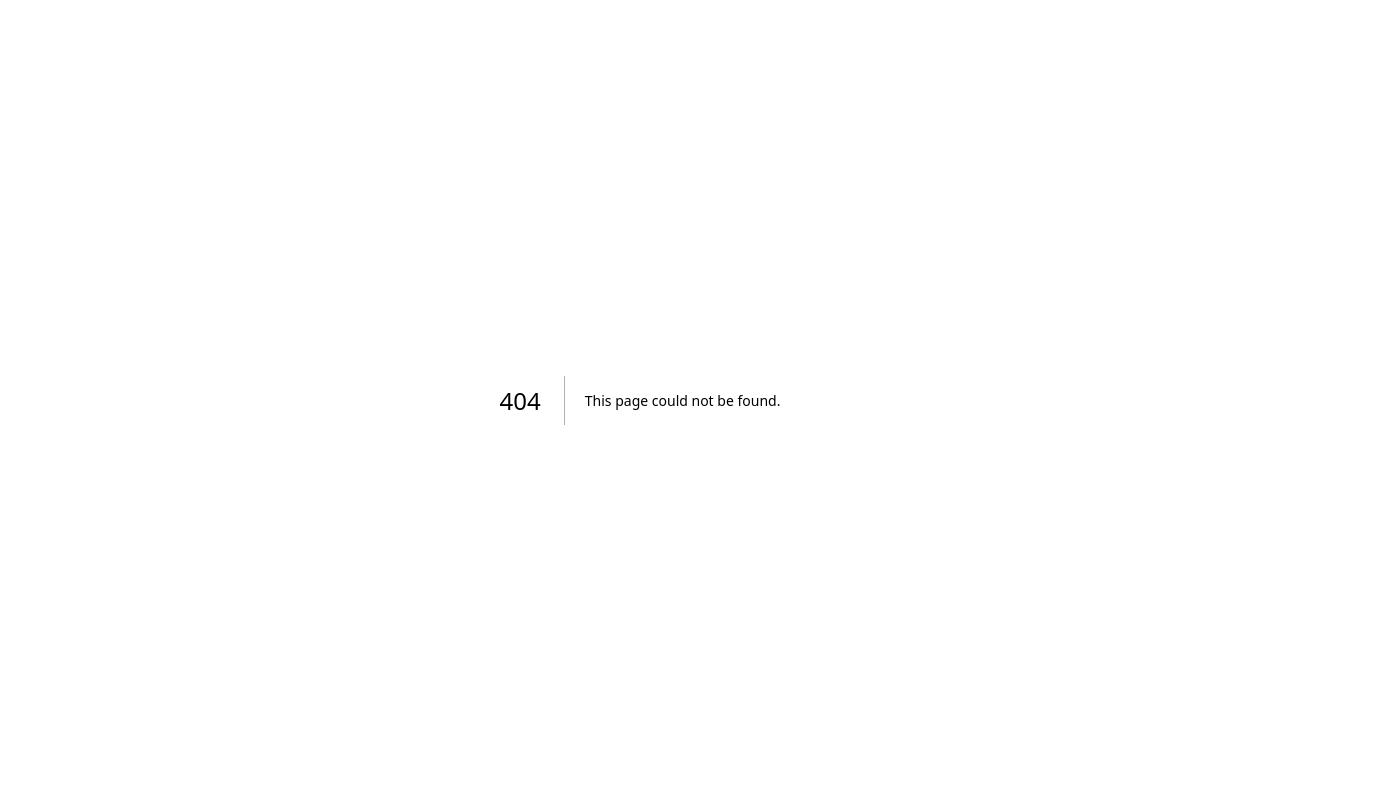
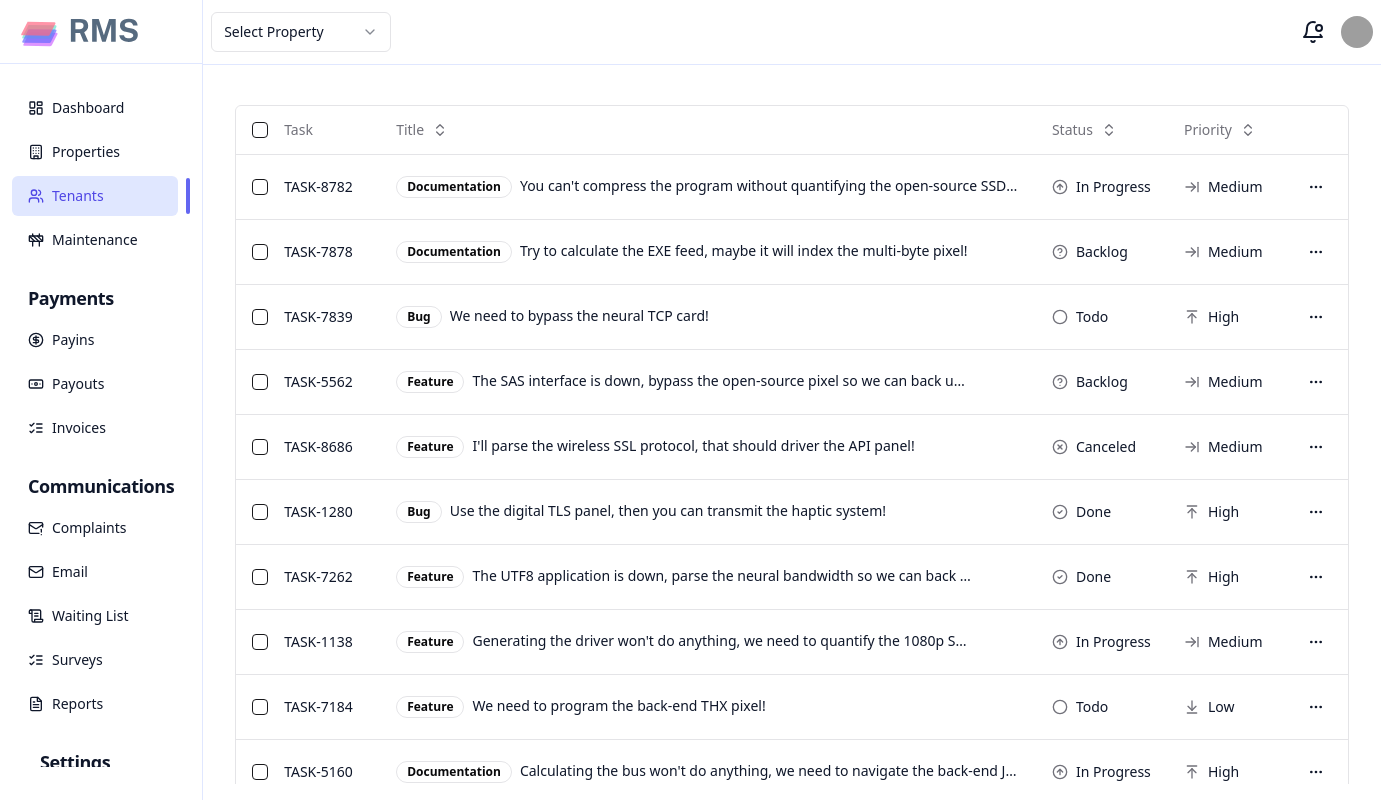
Before and after one commit to amani-joseph/rental_management_software_ICT_II, a Next.js app: page /dashboard/tenants in a window 1280 px wide. Before the commit this address had no page. Shown: the whole page, 1381 px wide, since content can reach past the window. Built offline with nearby package versions, Linux system fonts and the light colour scheme; grey boxes are pictures that could not be loaded.

Commit message:
Dashboard

```diff
--- a/components/auth/Login.tsx
+++ b/components/auth/Login.tsx
@@ -1,21 +1,20 @@
 "use client";
-import React, {FunctionComponent, useState} from "react";
-import {authSchema} from "@/lib/validations/auth";
+import React, { FunctionComponent, useState } from "react";
+import { authSchema } from "@/lib/validations/auth";
 import * as z from "zod";
-import {zodResolver} from "@hookform/resolvers/zod";
-import {useForm} from "react-hook-form";
+import { zodResolver } from "@hookform/resolvers/zod";
+import { useForm } from "react-hook-form";
 import toast from "react-hot-toast";
-import {Form,} from "@/ui/form";
-import {Button} from "@/ui/button";
-import {useRouter} from "next/navigation";
-import {AppRouterInstance} from "next/dist/shared/lib/app-router-context";
+import { Form } from "@/ui/form";
+import { Button } from "@/ui/button";
+import { useRouter } from "next/navigation";
+import { AppRouterInstance } from "next/dist/shared/lib/app-router-context";
 import Link from "next/link";
-import {Icons} from "@/components/icons";
-import {CustomInput} from "@/atoms/forms/CustomInput";
+import { Icons } from "@/components/icons";
+import { CustomInput } from "@/atoms/forms/CustomInput";
 
 // import { useForm, SubmitHandler } from "react-hook-form"
-interface OwnProps {
-}
+interface OwnProps {}
 
 type Props = OwnProps;
 type SignInFormValues = z.infer<typeof authSchema>;
@@ -26,7 +25,7 @@ const defaultValues: Partial<SignInFormValues> = {
 const Login: FunctionComponent<Props> = (props) => {
 	const router: AppRouterInstance = useRouter();
 	const [visible, setVisible] = useState<boolean>(false);
-    const [isLoading, setIsLoading] = React.useState<Boolean>(false);
+	const [isLoading, setIsLoading] = React.useState<boolean>(false);
 	const form = useForm<SignInFormValues>({
 		resolver: zodResolver(authSchema),
 		defaultValues,
@@ -110,7 +109,7 @@ const Login: FunctionComponent<Props> = (props) => {
 				<p className={"text-sm text-center"}>
 					Not registered?{" "}
 					<Link
-                        href={"/sign-up"}
+						href={"/sign_up"}
 						className={"text-indigo-600 hover:text-indigo-500"}>
 						Create account
 					</Link>
--- a/components/auth/Sign-up.tsx
+++ b/components/auth/Sign-up.tsx
@@ -61,9 +61,9 @@ const SignUp: FC<Props> = (props) => {
                         <span className="w-full border-t"/>
                     </div>
                     <div className="relative flex justify-center text-xs uppercase">
-						<span className="bg-background px-2 text-muted-foreground">
+						{/* <span className="bg-background px-2 text-muted-foreground">
 							Or continue with
-						</span>
+						</span> */}
                     </div>
                 </div>
                 <Form {...form}>
--- /dev/null
+++ b/src/app/dashboard/email/page.tsx
@@ -0,0 +1,15 @@
+import {FC} from "react";
+
+interface PropertiesProps {
+
+}
+
+const page: FC<PropertiesProps> = () => {
+    return (
+        <div>
+            Email
+        </div>
+    );
+}
+
+export default page;
--- /dev/null
+++ b/src/app/dashboard/invoices/page.tsx
@@ -0,0 +1,31 @@
+import React from "react";
+import {promises as fs} from "fs";
+import path from "path";
+import {z} from "zod";
+import {invoiceSchema} from "@/components/dashboard/Invoices/InvoicesTable/schema";
+import {DataTable} from "@/atoms/tables/data-table";
+import {InvoiceColumns} from "@/components/dashboard/Invoices/InvoicesTable/invoiceColumns";
+
+interface PropertiesProps {
+
+}
+
+const page: () => Promise<React.JSX.Element> = async () => {
+    async function getInvoices() {
+        const data = await fs.readFile(
+            path.join(process.cwd(), "components/dashboard/Invoices/InvoicesTable/data.json")
+        );
+        const invoice = JSON.parse(data.toString());
+        return z.array(invoiceSchema).parse(invoice);
+    }
+
+    const invoices = await getInvoices();
+    // console.log("INVOICES ==> :", invoices)
+    return (
+        <div className=" mx-auto py-10 w-[100%]">
+            <DataTable data={invoices} columns={InvoiceColumns}/>
+        </div>
+    );
+}
+
+export default page;
--- /dev/null
+++ b/src/app/dashboard/layout.tsx
@@ -0,0 +1,47 @@
+import "@/styles/globals.css"
+import {inter, montserrat, poppins, raleway} from "@/lib/fonts"
+import {cn} from "@/lib/utils";
+import DashboardNavbar from "@/components/Top-nav/DashboardNavbar";
+import SideBar from "@/components/Sidebar/sideBar";
+import {ScrollArea} from "@/components/ui/scroll-area";
+
+
+export const metadata = {
+    title: 'Spaces App',
+    description: 'Generated by create next app',
+}
+
+export default function DashboardLayout({
+                                            children,
+                                        }: {
+    children: React.ReactNode
+}) {
+    return (
+        <>
+            <div
+                className={cn(
+                    "min-h-screen flex flex-row divide-x divide-indigo-100 bg-background text-slate-900 antialiased border-separate !scroll-smooth",
+                    poppins.variable,
+                    inter.variable,
+                    montserrat.variable,
+                    raleway.variable
+                )}
+            >
+                <div className={"min-h-screen w-[300px] hidden lg:block"}>
+                    <SideBar/>
+                </div>
+                <div className="min-h-[80dvh] flex flex-col  w-full divide-y divide-indigo-100">
+                    <div className="">
+                        <DashboardNavbar/>
+                    </div>
+                    <ScrollArea className={"max-h-[90vh] "}>
+                        <div className="w-[100%] h-[100%] flex  flex-row">
+                            {children}
+                        </div>
+                    </ScrollArea>
+                </div>
+            </div>
+        </>
+
+    )
+}
--- /dev/null
+++ b/src/app/dashboard/page.tsx
@@ -0,0 +1,11 @@
+import { FC } from "react";
+
+interface DashboardProps {}
+
+const Dashboard: FC<DashboardProps> = () => {
+	console.log("server log");
+
+	return <div>Dashboard</div>;
+};
+
+export default Dashboard;
--- /dev/null
+++ b/src/app/dashboard/property-details/page.tsx
@@ -0,0 +1,15 @@
+import {FC} from "react";
+
+interface PropertiesProps {
+
+}
+
+const page: FC<PropertiesProps> = () => {
+    return (
+        <div>
+            Property
+        </div>
+    );
+}
+
+export default page;
--- /dev/null
+++ b/src/app/dashboard/tenants/page.tsx
@@ -0,0 +1,47 @@
+import {DataTable} from "@/atoms/tables/data-table";
+import {columns, Payment} from "@/atoms/tables/columns";
+import React from "react";
+import {promises as fs} from "fs";
+import path from "path";
+import {z} from "zod";
+import {taskSchema} from "@/atoms/tables/schema";
+
+const payments: Payment[] = [
+    {
+        id: "728ed52f",
+        amount: 100,
+        status: "pending",
+        email: "m@example.com",
+    },
+]
+
+async function getData(): Promise<Payment[]> {
+    // Fetch data from your API here.
+    return payments
+}
+
+async function getTasks() {
+    const data = await fs.readFile(
+        path.join(process.cwd(), "/atoms/tables/tasks.json")
+    )
+
+    const tasks = JSON.parse(data.toString())
+
+    return z.array(taskSchema).parse(tasks)
+}
+
+interface PropertiesProps {
+
+}
+
+const page = async () => {
+    const data = await getData()
+    const tasks = await getTasks()
+    return (
+        <div className="container mx-auto py-10">
+            <DataTable data={tasks} columns={columns}/>
+        </div>
+    );
+}
+
+export default page;
```
Lines whose indentation alone changed are shown as unchanged.
